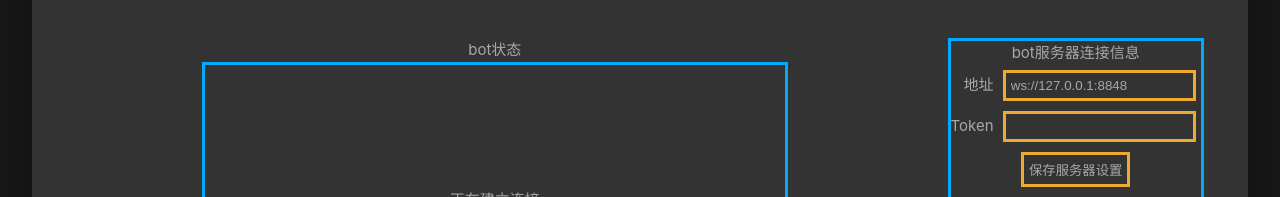
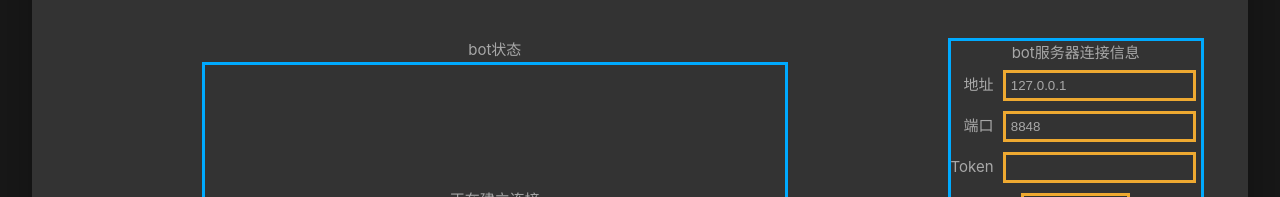
Before and after one commit to feilongproject/botWeb, a Vue app: page / in a window 1280 px wide. Shown: the part 523-720 px from the top of the page. Built offline with nearby package versions, Linux system fonts and the light colour scheme; no server answers.

Commit message:
feat: 独立url设置和端口设置

```diff
--- a/src/components/Main.vue
+++ b/src/components/Main.vue
@@ -36,7 +36,8 @@
         </div>
         <div class="botServer">
             <span>bot服务器连接信息</span>
-            <div><label for="botServerInputUrl">地址</label> <input id="botServerInputUrl" type="text" v-model="botServerUrl" /></div>
+            <div><label for="botServerInputIp">地址</label> <input id="botServerInputIp" type="text" v-model="botServerIp" /></div>
+            <div><label for="botServerInputPort">端口</label> <input id="botServerInputPort" type="text" v-model="botServerPort" /></div>
             <div><label for="botServerInputToken">Token</label> <input id="botServerInputToken" type="text" v-model="botServerToken" /></div>
             <div>
                 <button @click="saveServer">保存服务器设置</button>
@@ -56,7 +57,8 @@ import Notice from "./Notice.vue";
 
 const noticeShow = ref();
 const botStatus = ref([{ msg: "正在建立连接", classType: "0af" }]);
-const botServerUrl = ref(localStorage.getItem("botServerUrl") || "ws://127.0.0.1:8848");
+const botServerIp = ref(localStorage.getItem("botServerIp") || "127.0.0.1");
+const botServerPort = ref(localStorage.getItem("botServerPort") || "8848");
 const botServerToken = ref(localStorage.getItem("botServerToken") || "");
 const botServerReconnent = ref(true);
 const sendMsgContent = ref("");
@@ -66,7 +68,7 @@ const channelInfo = ref({
     selectd: "NONE",
     all: [{ id: "NONE", name: "未选择", selected: true, type: 0 }],
 });
-var ws = new WebSocket(`${botServerUrl.value}?token=${botServerToken.value}`, botServerToken.value ? [botServerToken.value] : undefined);
+var ws = new WebSocket(`ws://${botServerIp.value}:${botServerPort.value}?token=${botServerToken.value}`, botServerToken.value ? [botServerToken.value] : undefined);
 
 const wsIntentMessage: { [key: string]: (data: any) => void } = {
     "channel.getList": (data: SaveGuild[]) => {
@@ -96,7 +98,7 @@ watch(botStatus.value, () => {
 
 init();
 function init(isReconnent = false) {
-    if (isReconnent) ws = new WebSocket(`${botServerUrl.value}?token=${botServerToken.value}`, botServerToken.value ? [botServerToken.value] : undefined);
+    if (isReconnent) ws = new WebSocket(`ws://${botServerIp.value}:${botServerPort.value}?token=${botServerToken.value}`, botServerToken.value ? [botServerToken.value] : undefined);
 
     ws.onopen = () => {
         console.log("连接开启，状态：", ws.readyState);
@@ -140,7 +142,8 @@ function init(isReconnent = false) {
 }
 
 function saveServer(e: MouseEvent) {
-    localStorage.setItem("botServerUrl", botServerUrl.value);
+    localStorage.setItem("botServerIp", botServerIp.value);
+    localStorage.setItem("botServerPort", botServerPort.value);
     localStorage.setItem("botServerToken", botServerToken.value);
 }
 function closeServer(e: MouseEvent) {
```
